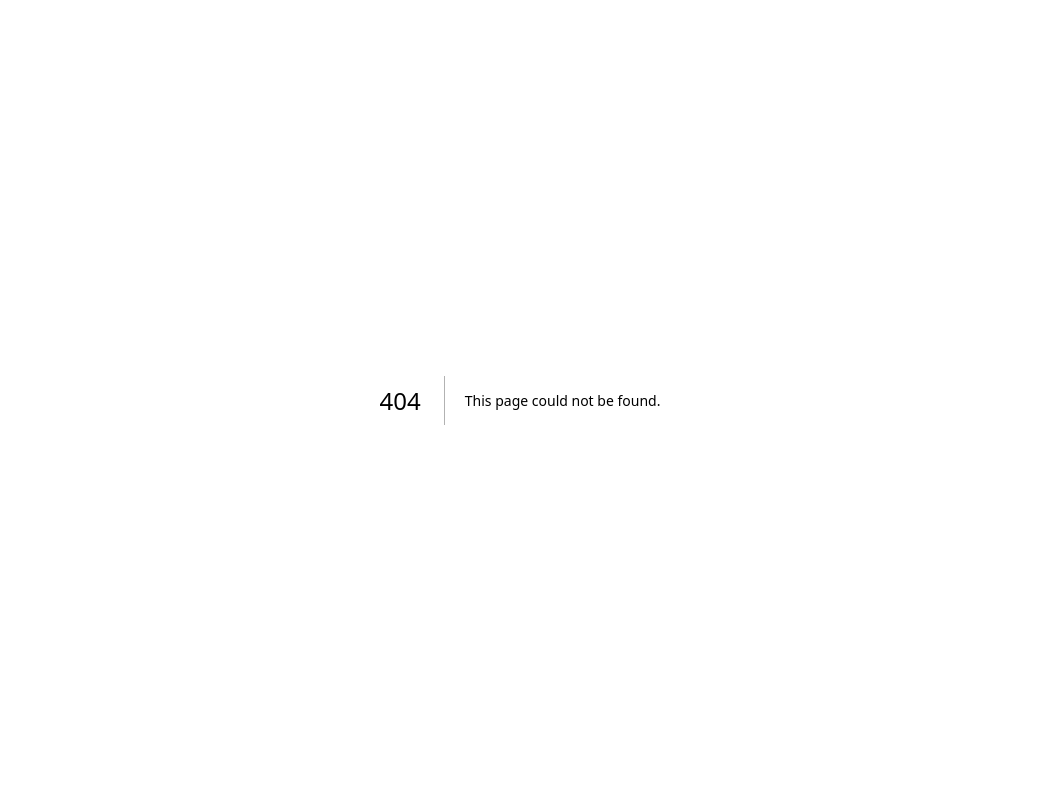
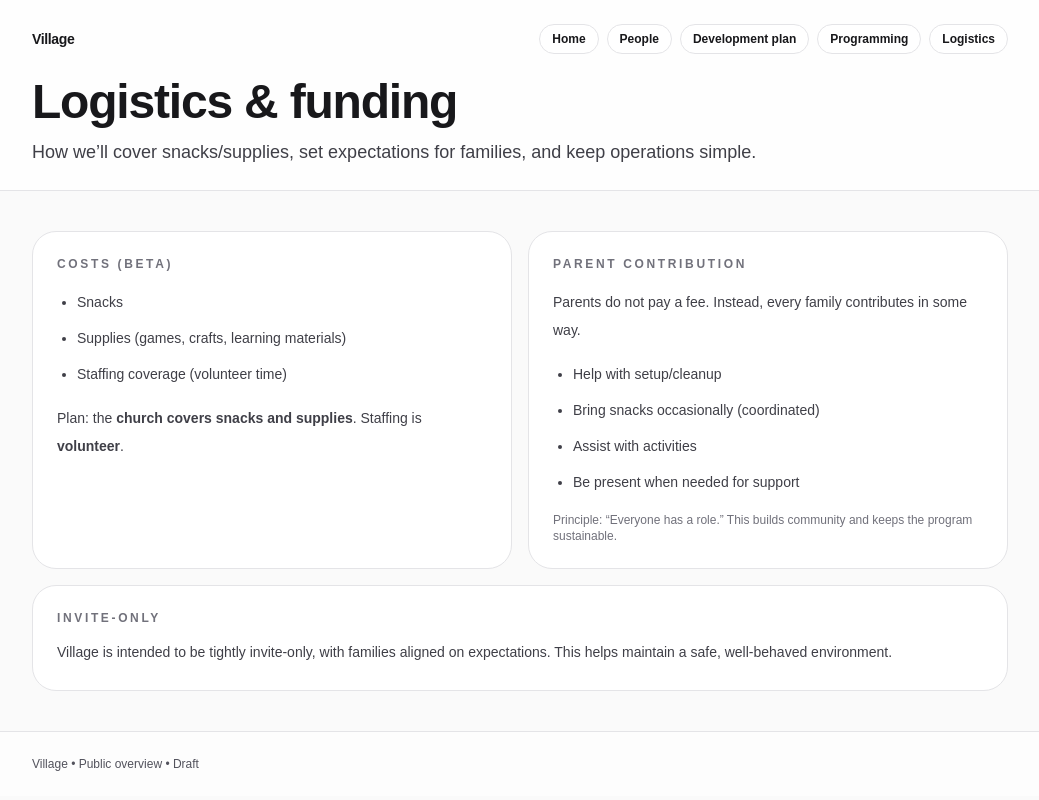
Before and after one commit to lugeorge8/village, a Next.js app: page /logistics in a window 1280 px wide. Before the commit this address had no page. Shown: the whole page, without its empty margins (120-1159 px from the left). Built offline with nearby package versions, Linux system fonts and the light colour scheme.

Commit message:
Add logistics page + governance/reporting details

```diff
--- a/src/app/development/page.tsx
+++ b/src/app/development/page.tsx
@@ -44,6 +44,23 @@ export default function DevelopmentPlanPage() {
 
       <div className="mt-4 rounded-3xl border border-zinc-200 bg-white p-6">
         <div className="text-xs font-semibold uppercase tracking-[0.22em] text-zinc-500">
+          Governance & reporting
+        </div>
+        <div className="mt-4 grid gap-3 sm:grid-cols-2">
+          <div className="rounded-2xl bg-zinc-50 px-4 py-3 text-sm text-zinc-700">
+            <span className="font-semibold">Final authority:</span> Village leader/elder
+          </div>
+          <div className="rounded-2xl bg-zinc-50 px-4 py-3 text-sm text-zinc-700">
+            <span className="font-semibold">Monthly metrics:</span> attendance, incidents, feedback
+          </div>
+        </div>
+        <div className="mt-4 text-xs text-zinc-500">
+          Even in an invite-only program, we track a few metrics so we can adjust early.
+        </div>
+      </div>
+
+      <div className="mt-4 rounded-3xl border border-zinc-200 bg-white p-6">
+        <div className="text-xs font-semibold uppercase tracking-[0.22em] text-zinc-500">
           Beta → scale checklist
         </div>
         <div className="mt-4 grid gap-3 sm:grid-cols-2">
--- /dev/null
+++ b/src/app/logistics/page.tsx
@@ -0,0 +1,55 @@
+import { SiteShell } from "@/components/SiteShell";
+
+export default function LogisticsPage() {
+  return (
+    <SiteShell
+      title="Logistics & funding"
+      subtitle="How we’ll cover snacks/supplies, set expectations for families, and keep operations simple."
+    >
+      <div className="grid gap-4 sm:grid-cols-2">
+        <div className="rounded-3xl border border-zinc-200 bg-white p-6">
+          <div className="text-xs font-semibold uppercase tracking-[0.22em] text-zinc-500">
+            Costs (beta)
+          </div>
+          <ul className="mt-4 list-disc space-y-2 pl-5 text-sm leading-7 text-zinc-700">
+            <li>Snacks</li>
+            <li>Supplies (games, crafts, learning materials)</li>
+            <li>Staffing coverage (volunteer time)</li>
+          </ul>
+          <div className="mt-4 text-sm leading-7 text-zinc-700">
+            Plan: the <span className="font-semibold">church covers snacks and supplies</span>.
+            Staffing is <span className="font-semibold">volunteer</span>.
+          </div>
+        </div>
+
+        <div className="rounded-3xl border border-zinc-200 bg-white p-6">
+          <div className="text-xs font-semibold uppercase tracking-[0.22em] text-zinc-500">
+            Parent contribution
+          </div>
+          <div className="mt-4 text-sm leading-7 text-zinc-700">
+            Parents do not pay a fee. Instead, every family contributes in some way.
+          </div>
+          <ul className="mt-4 list-disc space-y-2 pl-5 text-sm leading-7 text-zinc-700">
+            <li>Help with setup/cleanup</li>
+            <li>Bring snacks occasionally (coordinated)</li>
+            <li>Assist with activities</li>
+            <li>Be present when needed for support</li>
+          </ul>
+          <div className="mt-4 text-xs text-zinc-500">
+            Principle: “Everyone has a role.” This builds community and keeps the program sustainable.
+          </div>
+        </div>
+      </div>
+
+      <div className="mt-4 rounded-3xl border border-zinc-200 bg-white p-6">
+        <div className="text-xs font-semibold uppercase tracking-[0.22em] text-zinc-500">
+          Invite-only
+        </div>
+        <div className="mt-3 text-sm leading-7 text-zinc-700">
+          Village is intended to be tightly invite-only, with families aligned on expectations.
+          This helps maintain a safe, well-behaved environment.
+        </div>
+      </div>
+    </SiteShell>
+  );
+}
--- a/src/app/page.tsx
+++ b/src/app/page.tsx
@@ -75,6 +75,16 @@ export default function HomePage() {
             What kids actually do when they show up.
           </div>
         </Link>
+
+        <Link
+          href="/logistics"
+          className="rounded-3xl border border-zinc-200 bg-white p-6 hover:bg-zinc-50"
+        >
+          <div className="text-lg font-semibold">Logistics</div>
+          <div className="mt-2 text-sm text-zinc-700">
+            Snacks/supplies, parent contribution, invite-only.
+          </div>
+        </Link>
       </div>
 
       <div className="mt-10 rounded-3xl border border-zinc-200 bg-white p-6">
--- a/src/lib/content.ts
+++ b/src/lib/content.ts
@@ -16,4 +16,5 @@ export const NAV = [
   { title: "People", href: "/people" },
   { title: "Development plan", href: "/development" },
   { title: "Programming", href: "/programming" },
+  { title: "Logistics", href: "/logistics" },
 ];
```
